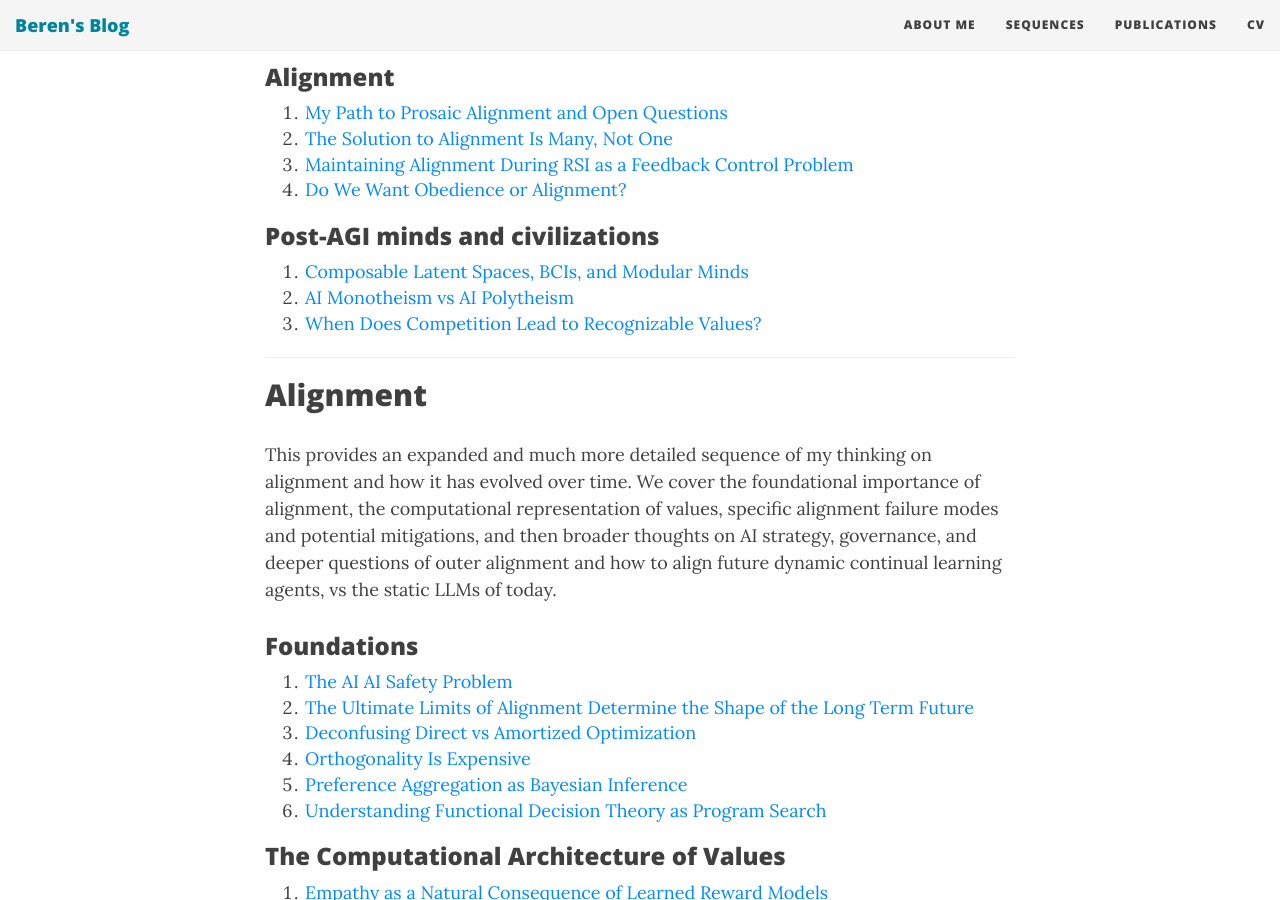
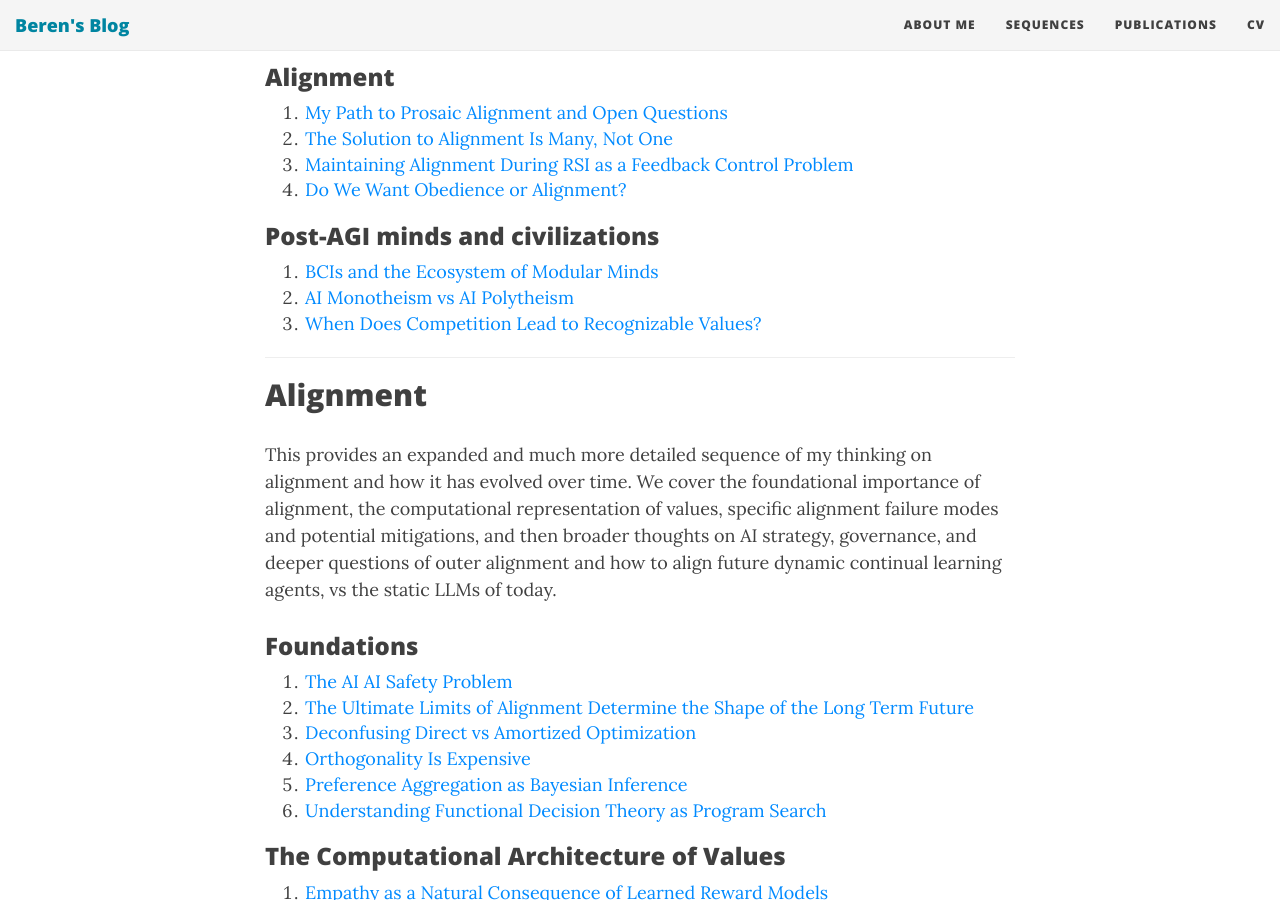
Before and after one commit to BerenMillidge/BerenMillidge.github.io, a Jekyll site: the page built from sequences.md, in a window 1280 px wide and 900 px high, scrolled down 1078 px. Built offline with Jekyll 4.4.1, drawn with Linux system fonts in a browser that asks for light colours; nearby versions of some CDN libraries; some of the changed text lies outside the part shown.

Commit message:
Update sequences.md

```diff
--- a/sequences.md
+++ b/sequences.md
@@ -33,7 +33,7 @@ The posts are ordered conceptually rather than chronologically.
 
 ### Post-AGI minds and civilizations
 
-9. [Composable Latent Spaces, BCIs, and Modular Minds]({% post_url 2023-04-23-Composable-latent-spaces-BCIs-modular-minds %})
+9. [BCIs and the Ecosystem of Modular Minds]({% post_url 2023-04-23-Composable-latent-spaces-BCIs-modular-minds %})
 10. [AI Monotheism vs AI Polytheism]({% post_url 2026-01-07-AI-Monotheism-vs-AI-Polytheism %})
 11. [When Does Competition Lead to Recognizable Values?]({% post_url 2026-01-12-When-Does-Competition-Lead-to-Recognizable-Values %})
 
@@ -175,7 +175,7 @@ How can we use our understanding of the limits of intelligence, alignment, and p
 
 1. [The Ultimate Limits of Alignment Determine the Shape of the Long Term Future]({% post_url 2022-08-16-Ultimate-limits-alignment %})
 2. [The Singularity as Cognitive Decoupling]({% post_url 2023-04-10-the-singularity-as-cognitive-decoupling %})
-3. [Composable Latent Spaces, BCIs, and Modular Minds]({% post_url 2023-04-23-Composable-latent-spaces-BCIs-modular-minds %})
+3. [BCIs and the Ecosystem of Modular Minds]({% post_url 2023-04-23-Composable-latent-spaces-BCIs-modular-minds %})
 4. [Space Warfare Seems Mostly Defense Dominant]({% post_url 2025-11-22-Space-Warfare-Seems-Mostly-Defense-Dominant %})
 5. [Preliminary Notes on Colonizing the Universe]({% post_url 2026-06-28-Preliminary-Notes-on-Colonizing-the-Universe %})
 
```
